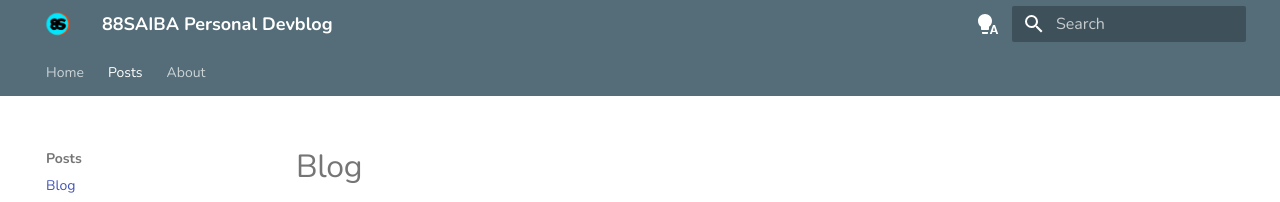
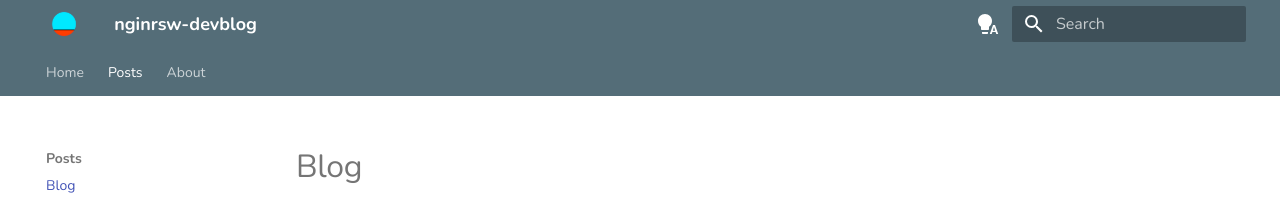
Before and after one commit to nokijfb/8389188babayagaisdfyigaqf, an MkDocs documentation site: the page built from docs/blog/index.md, in a window 1280 px wide. Shown: the top 202 px of the page. Built offline with MkDocs 1.6.1 and Material for MkDocs 9.7.7, drawn with Linux system fonts in a browser that asks for light colours.

Commit message:
updlogo&&name

```diff
--- a/mkdocs.yml
+++ b/mkdocs.yml
@@ -1,4 +1,4 @@
-site_name: 88SAIBA Personal Devblog
+site_name: nginrsw-devblog
 site_description: In Personal Devblog-site
 site_url: https://mydomain.org/mysite
 theme:
@@ -32,8 +32,8 @@ theme:
           icon: material/lightbulb
           name: light mode
 
-  logo: assets/logos/88saiba-logo-removebg-preview.png
-  favicon: assets/logos/88saiba-logo-removebg-preview.png
+  logo: assets/logos/new-88saiba-logo.png
+  favicon: assets/logos/new-88saiba-logo.png
   language: en
   font:
       text: Nunito
```
Also changed, not shown: docs/assets/logos/new-88saiba-logo.png (added).
